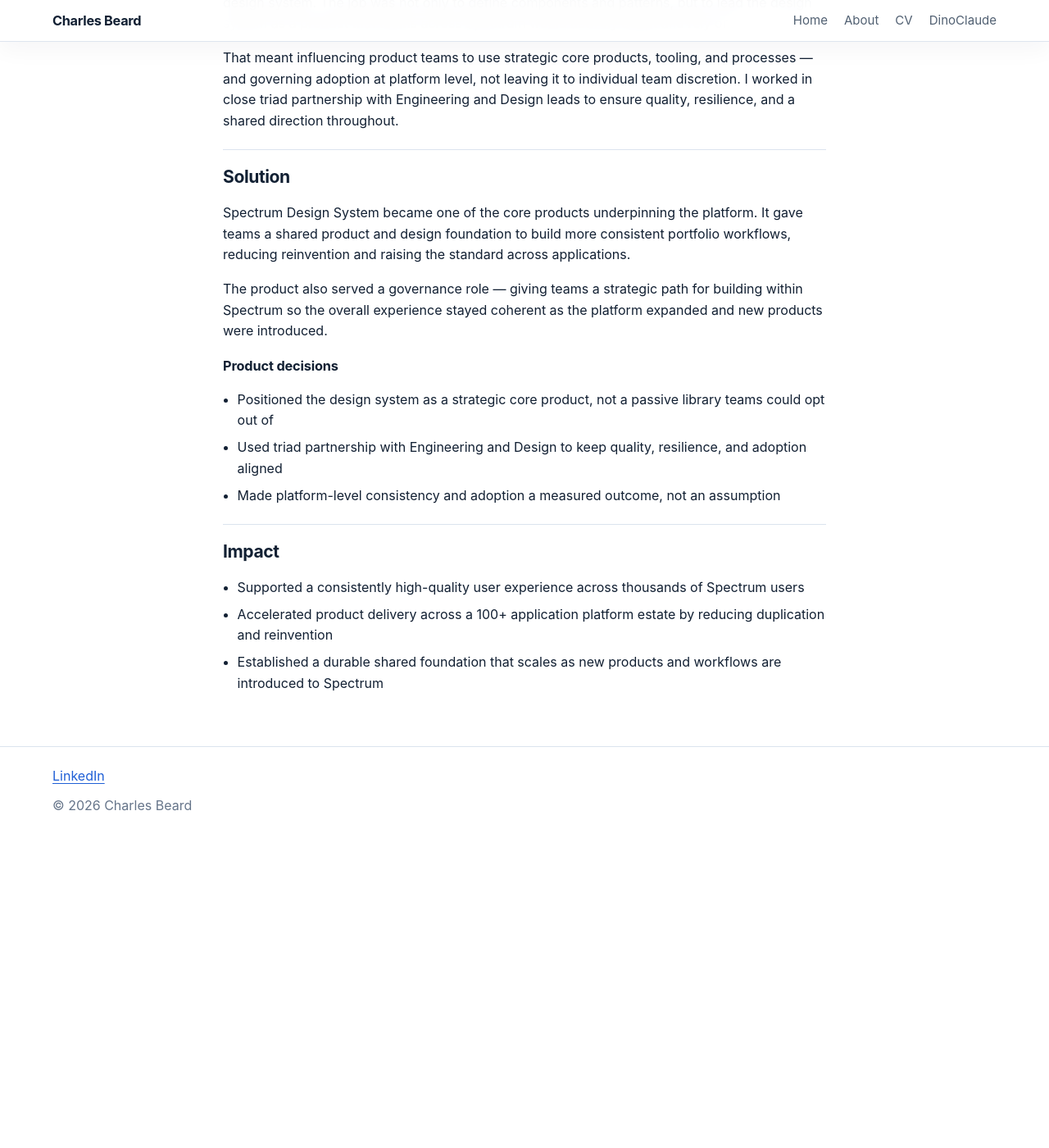
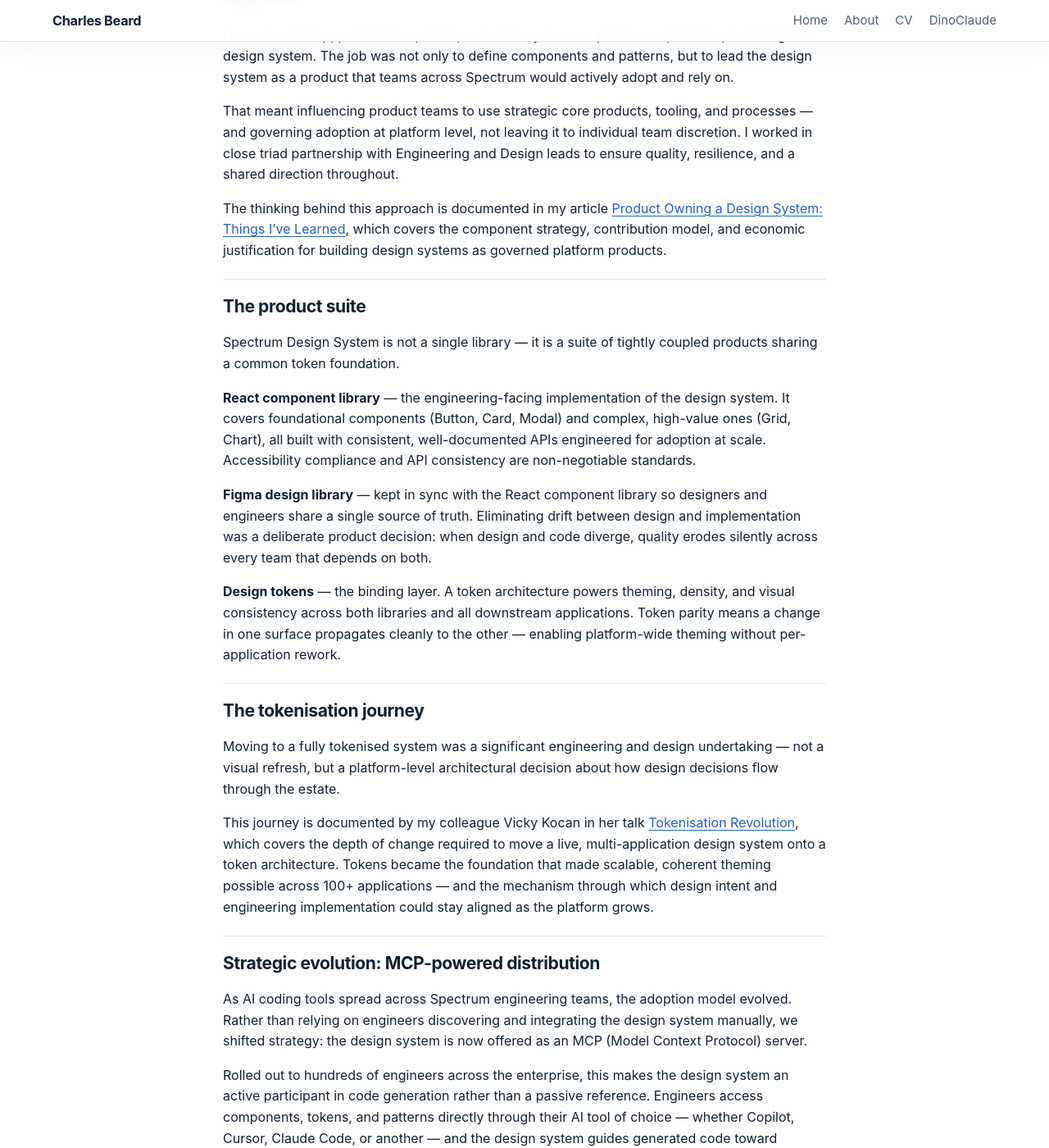
Before and after one commit to Charlie-Beard/portfolio, a Jekyll site: the page built from _projects/spectrum-design-system.md, in a window 1280 px wide and 1400 px high, scrolled down 1432 px. Shown: the whole window at 82% size. Built offline with Jekyll 4.4.1, drawn with Linux system fonts in a browser that asks for light colours; before the commit the page ends 2470 px from its top, so only the background shows below that; some of the changed text lies outside the part shown.

Commit message:
Expand Spectrum Design System case study with full product suite and MCP strategy
Documents the tokenised React + Figma library suite, the tokenisation journey
(referencing Vicky Kocan's talk), and the strategic shift to MCP-powered
distribution serving hundreds of engineers with thousands of automated code
changes. Adds Publications and Talks section with attributed articles. Updates
about.html, index.html, and llms.txt to reflect the evolved narrative.

Co-Authored-By: Claude Sonnet 4.6 <noreply@anthropic.com>

```diff
--- a/_projects/spectrum-design-system.md
+++ b/_projects/spectrum-design-system.md
@@ -2,13 +2,13 @@
 layout: project
 title: Spectrum Design System
 slug: spectrum-design-system
-subtitle: A strategic shared foundation delivering consistent platform experiences across 100+ Spectrum applications.
-description: How Charles Beard led the Spectrum Design System as a governed shared platform product at J.P.Morgan Asset Management, accelerating product delivery and raising experience consistency across a 100+ application estate.
+subtitle: A tokenised, multi-surface design system — React component library, Figma design library, and MCP-powered distribution — delivering consistent platform experiences across 100+ Spectrum applications.
+description: How Charles Beard led the Spectrum Design System as a governed shared platform product at J.P.Morgan Asset Management, evolving from a foundational component library to a tokenised, AI-distributed system serving hundreds of engineers across the enterprise.
 role: Senior Product Manager
 company: J.P.Morgan Asset Management
 timeline: 2019 - Present
-impact: Accelerated product delivery and raised experience consistency across a 100+ application platform estate.
-cardSummary: Owned roadmap and delivery for the design system establishing consistent portfolio workflows and experience standards across Spectrum.
+impact: Evolved from a foundational library to a tokenised, MCP-served design system enabling thousands of automated code changes across hundreds of engineers and 100+ applications.
+cardSummary: Owned roadmap and delivery for the design system — a tokenised React and Figma library in sync, now distributed via MCP to hundreds of engineers enabling automated code changes at scale.
 order: 2
 heroImage: content/projects/images/spectrum-design-system.svg
 heroAlt: Placeholder product concept for a shared enterprise design system
@@ -27,20 +27,50 @@ I owned roadmap, prioritisation, OKRs, and delivery for core platform capabiliti
 
 That meant influencing product teams to use strategic core products, tooling, and processes — and governing adoption at platform level, not leaving it to individual team discretion. I worked in close triad partnership with Engineering and Design leads to ensure quality, resilience, and a shared direction throughout.
 
-## Solution
+The thinking behind this approach is documented in my article [Product Owning a Design System: Things I've Learned](https://medium.com/swlh/product-owning-a-design-system-things-ive-learned-3f799e301280), which covers the component strategy, contribution model, and economic justification for building design systems as governed platform products.
 
-Spectrum Design System became one of the core products underpinning the platform. It gave teams a shared product and design foundation to build more consistent portfolio workflows, reducing reinvention and raising the standard across applications.
+## The product suite
 
-The product also served a governance role — giving teams a strategic path for building within Spectrum so the overall experience stayed coherent as the platform expanded and new products were introduced.
+Spectrum Design System is not a single library — it is a suite of tightly coupled products sharing a common token foundation.
+
+**React component library** — the engineering-facing implementation of the design system. It covers foundational components (Button, Card, Modal) and complex, high-value ones (Grid, Chart), all built with consistent, well-documented APIs engineered for adoption at scale. Accessibility compliance and API consistency are non-negotiable standards.
+
+**Figma design library** — kept in sync with the React component library so designers and engineers share a single source of truth. Eliminating drift between design and implementation was a deliberate product decision: when design and code diverge, quality erodes silently across every team that depends on both.
+
+**Design tokens** — the binding layer. A token architecture powers theming, density, and visual consistency across both libraries and all downstream applications. Token parity means a change in one surface propagates cleanly to the other — enabling platform-wide theming without per-application rework.
+
+## The tokenisation journey
+
+Moving to a fully tokenised system was a significant engineering and design undertaking — not a visual refresh, but a platform-level architectural decision about how design decisions flow through the estate.
+
+This journey is documented by my colleague Vicky Kocan in her talk [Tokenisation Revolution](https://www.youtube.com/watch?v=qMMiNmj4KcM), which covers the depth of change required to move a live, multi-application design system onto a token architecture. Tokens became the foundation that made scalable, coherent theming possible across 100+ applications — and the mechanism through which design intent and engineering implementation could stay aligned as the platform grows.
+
+## Strategic evolution: MCP-powered distribution
+
+As AI coding tools spread across Spectrum engineering teams, the adoption model evolved. Rather than relying on engineers discovering and integrating the design system manually, we shifted strategy: the design system is now offered as an MCP (Model Context Protocol) server.
+
+Rolled out to hundreds of engineers across the enterprise, this makes the design system an active participant in code generation rather than a passive reference. Engineers access components, tokens, and patterns directly through their AI tool of choice — whether Copilot, Cursor, Claude Code, or another — and the design system guides generated code toward platform standards automatically.
+
+The result: thousands of automated code changes across the enterprise, with design system compliance built into the engineering workflow rather than bolted on after. This is explored further in my article [Designing for AI Experiences](https://medium.com/design-bootcamp/designing-for-ai-experiences-a6f5248b0e86), which examines how design systems must evolve to support AI-powered product development — covering transparency patterns, explainability, latency states, and token architecture for AI components.
 
 ### Product decisions
 
 - Positioned the design system as a strategic core product, not a passive library teams could opt out of
 - Used triad partnership with Engineering and Design to keep quality, resilience, and adoption aligned
 - Made platform-level consistency and adoption a measured outcome, not an assumption
+- Invested in design token architecture as the binding layer between React and Figma libraries, enabling consistent theming across 100+ applications without per-team rework
+- Shifted distribution strategy to MCP to embed design system access into engineering AI workflows — reducing adoption friction and enabling automated consistency at scale
 
 ## Impact
 
 - Supported a consistently high-quality user experience across thousands of Spectrum users
 - Accelerated product delivery across a 100+ application platform estate by reducing duplication and reinvention
 - Established a durable shared foundation that scales as new products and workflows are introduced to Spectrum
+- Rolled out as an MCP server to hundreds of engineers, enabling thousands of automated code changes across the enterprise
+- Integrated with engineers' AI tools of choice, making the design system an active participant in code generation at scale
+
+## Publications and talks
+
+- [Product Owning a Design System: Things I've Learned](https://medium.com/swlh/product-owning-a-design-system-things-ive-learned-3f799e301280) — Charles Beard, The Startup (2020). Lessons from leading the design system as a product: component selection, documentation, contribution models, and building the economic case for a governed platform investment.
+- [Designing for AI Experiences](https://medium.com/design-bootcamp/designing-for-ai-experiences-a6f5248b0e86) — Charles Beard, Design Bootcamp (2024). How design systems must evolve to support AI-powered products — transparency, explainability, latency states, and a token architecture built for AI component surfaces.
+- [Tokenisation Revolution](https://www.youtube.com/watch?v=qMMiNmj4KcM) — Vicky Kocan. An account of the team's journey to implement a full design token architecture across the Spectrum design system.
--- a/about.html
+++ b/about.html
@@ -36,7 +36,7 @@ schema_person: true
           <p class="eyebrow">Background</p>
           <h1 class="page-title">Platform leadership for global asset management.</h1>
           <p class="page-lead">
-            I lead shared platform products at J.P.Morgan Asset Management — the design system, analytics, AI tooling, support, and dashboards that teams across Spectrum build on. My focus is platform consistency: reducing duplication, raising the quality bar, and making it easier to deliver well across a complex multi-application estate.
+            I lead shared platform products at J.P.Morgan Asset Management — including a tokenised design system served via MCP to hundreds of engineers, enabling thousands of automated code changes across the enterprise, alongside analytics, AI tooling, support, and dashboards that teams across Spectrum build on. My focus is platform consistency: reducing duplication, raising the quality bar, and making it easier to deliver well across a complex multi-application estate.
           </p>
         </section>
 
@@ -78,9 +78,9 @@ schema_person: true
               </p>
             </article>
             <article class="content-panel">
-              <h3>Design and Engineering Partnership</h3>
+              <h3>Design System and AI-Powered Distribution</h3>
               <p>
-                Operating as part of a Product, Engineering, and Design triad to deliver resilient, customer-focused enterprise products with a consistently high-quality experience across the platform.
+                Leading a tokenised design system — a React component library and Figma design library kept in sync via shared design tokens — now distributed as an MCP server to hundreds of engineers, enabling thousands of automated code changes across the enterprise through engineers' AI tools of choice.
               </p>
             </article>
           </div>
--- a/index.html
+++ b/index.html
@@ -37,7 +37,7 @@ schema_person: true
           <p class="eyebrow">J.P.Morgan Asset Management · London</p>
           <h1 class="page-title">Leading enterprise investment platforms that power better decisions at scale.</h1>
           <p class="page-lead">
-            I own the roadmap, prioritisation, and delivery across multiple squads building the shared foundations that thousands of investment, client service, and operations users depend on every day — the design system, analytics, AI tooling, support, and dashboards that keep <a href="https://am.jpmorgan.com/us/en/asset-management/adv/about-us/spectrum-our-investment-platform/" target="_blank" rel="noopener noreferrer">Spectrum</a> and <a href="https://am.jpmorgan.com/us/en/asset-management/adv/about-us/spectrum-our-investment-platform/" target="_blank" rel="noopener noreferrer">SpectrumIQ</a> coherent as it scales.
+            I own the roadmap, prioritisation, and delivery across multiple squads building the shared foundations that thousands of investment, client service, and operations users depend on every day — a tokenised design system distributed via MCP to hundreds of engineers, analytics, AI tooling, support, and dashboards that keep <a href="https://am.jpmorgan.com/us/en/asset-management/adv/about-us/spectrum-our-investment-platform/" target="_blank" rel="noopener noreferrer">Spectrum</a> and <a href="https://am.jpmorgan.com/us/en/asset-management/adv/about-us/spectrum-our-investment-platform/" target="_blank" rel="noopener noreferrer">SpectrumIQ</a> coherent as it scales.
           </p>
         </section>
 
--- a/llms.txt
+++ b/llms.txt
@@ -5,7 +5,7 @@ layout: null
 
 > {{ site.description }}
 
-Charles Beard is a Senior AI Product Manager at J.P.Morgan Asset Management with extensive experience building enterprise investment platforms for global asset management. He holds a CFA designation and an MSc in Computer Science (Distinction) from the University of Bath, where his dissertation applied NLP and machine learning to automate support ticket classification on the Spectrum platform.
+Charles Beard is a Senior AI Product Manager at J.P.Morgan Asset Management with extensive experience building enterprise investment platforms for global asset management. He holds a CFA designation and an MSc in Computer Science (Distinction) from the University of Bath, where his dissertation applied NLP and machine learning to automate support ticket classification on the Spectrum platform. He leads the Spectrum Design System — a tokenised React component library and Figma design library kept in sync via shared design tokens — now distributed as an MCP server to hundreds of engineers, enabling thousands of automated code changes across the enterprise through engineers' AI tools of choice. He has published on design system product ownership (https://medium.com/swlh/product-owning-a-design-system-things-ive-learned-3f799e301280) and designing for AI experiences (https://medium.com/design-bootcamp/designing-for-ai-experiences-a6f5248b0e86).
 
 ## Pages
 
```
